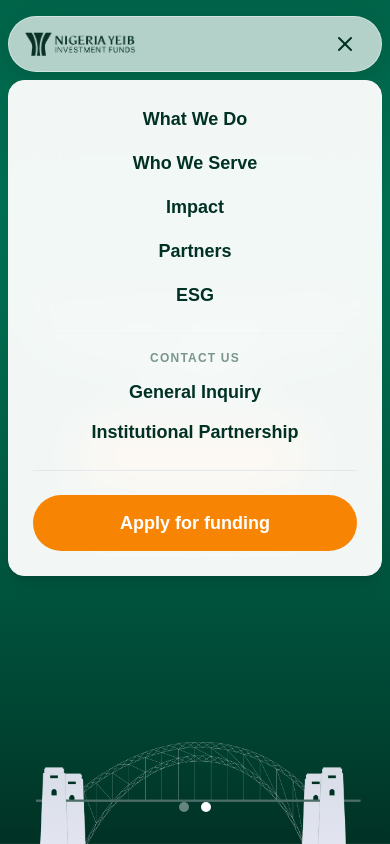
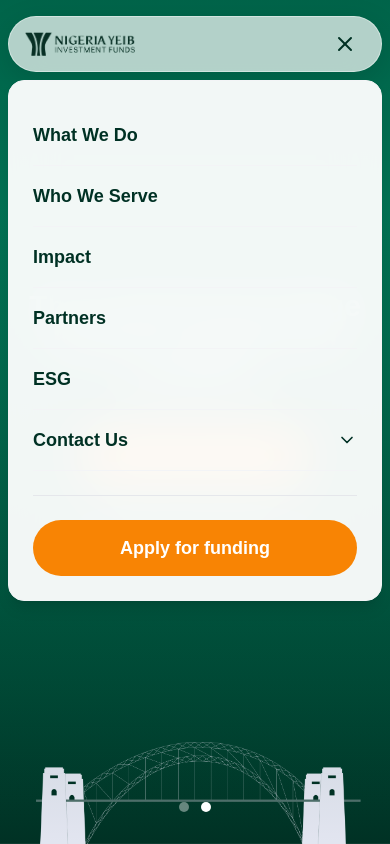
Before and after one commit to olivesp24-commits/YEIB, a Next.js app: page / in a window 390 px wide. Both pictures are taken after a click on the button 345 px from the left and 44 px from the top of the page. Shown: the top 844 px of the page. Built offline with nearby package versions, Linux system fonts and the light colour scheme; grey boxes are pictures that could not be loaded; a web font is replaced by a local one.

Commit message:
still made some changes in the navbar

```diff
--- a/components/layout/Navbar.tsx
+++ b/components/layout/Navbar.tsx
@@ -4,13 +4,17 @@ import { useState } from "react";
 import Link from "next/link";
 import Image from "next/image";
 import { Button } from "@/components/ui/Button";
-import { Menu, X } from "lucide-react";
+import { Menu, X, ChevronDown, ChevronUp } from "lucide-react";
 
 export function Navbar() {
   const [isMobileMenuOpen, setIsMobileMenuOpen] = useState(false);
+  const [isContactOpen, setIsContactOpen] = useState(false);
 
   const toggleMenu = () => setIsMobileMenuOpen(!isMobileMenuOpen);
-  const closeMenu = () => setIsMobileMenuOpen(false);
+  const closeMenu = () => {
+    setIsMobileMenuOpen(false);
+    setIsContactOpen(false);
+  };
 
   return (
     <header className="fixed top-4 md:top-6 left-1/2 -translate-x-1/2 z-50 w-[calc(100%-1rem)] sm:w-[calc(100%-2rem)] max-w-6xl">
@@ -93,30 +97,43 @@ export function Navbar() {
       {/* Mobile Menu Overlay */}
       {isMobileMenuOpen && (
         <div className="absolute top-full left-0 w-full mt-2 bg-white/95 backdrop-blur-xl rounded-2xl shadow-lg border border-gray-100 p-6 flex flex-col gap-6 lg:hidden origin-top animate-in fade-in slide-in-from-top-4">
-          <nav className="flex flex-col gap-4 text-center">
-            <Link href="/about" onClick={closeMenu} className="text-lg font-semibold text-[var(--color-evergreen)]">
+          <nav className="flex flex-col">
+            <Link href="/about" onClick={closeMenu} className="flex items-center justify-between py-4 border-b border-gray-100 text-lg font-semibold text-[var(--color-evergreen)]">
               What We Do
             </Link>
-            <Link href="/entrepreneurs" onClick={closeMenu} className="text-lg font-semibold text-[var(--color-evergreen)]">
+            <Link href="/entrepreneurs" onClick={closeMenu} className="flex items-center justify-between py-4 border-b border-gray-100 text-lg font-semibold text-[var(--color-evergreen)]">
               Who We Serve
             </Link>
-            <Link href="/impact" onClick={closeMenu} className="text-lg font-semibold text-[var(--color-evergreen)]">
+            <Link href="/impact" onClick={closeMenu} className="flex items-center justify-between py-4 border-b border-gray-100 text-lg font-semibold text-[var(--color-evergreen)]">
               Impact
             </Link>
-            <Link href="/investors" onClick={closeMenu} className="text-lg font-semibold text-[var(--color-evergreen)]">
+            <Link href="/investors" onClick={closeMenu} className="flex items-center justify-between py-4 border-b border-gray-100 text-lg font-semibold text-[var(--color-evergreen)]">
               Partners
             </Link>
-            <Link href="/esg" onClick={closeMenu} className="text-lg font-semibold text-[var(--color-evergreen)]">
+            <Link href="/esg" onClick={closeMenu} className="flex items-center justify-between py-4 border-b border-gray-100 text-lg font-semibold text-[var(--color-evergreen)]">
               ESG
             </Link>
-            <div className="flex flex-col gap-3 pt-4 mt-2 border-t border-gray-100">
-              <span className="text-xs font-bold text-[var(--color-evergreen)]/50 uppercase tracking-widest">Contact Us</span>
-              <Link href="/form" onClick={closeMenu} className="text-lg font-semibold text-[var(--color-evergreen)]">
-                General Inquiry
-              </Link>
-              <Link href="/contact" onClick={closeMenu} className="text-lg font-semibold text-[var(--color-evergreen)]">
-                Institutional Partnership
-              </Link>
+
+            {/* Contact Accordion */}
+            <div className="flex flex-col border-b border-gray-100">
+              <button
+                onClick={() => setIsContactOpen(!isContactOpen)}
+                className="flex items-center justify-between py-4 text-lg font-semibold text-[var(--color-evergreen)] w-full text-left"
+              >
+                Contact Us
+                {isContactOpen ? <ChevronUp size={20} className="text-[var(--color-evergreen)]" /> : <ChevronDown size={20} className="text-[var(--color-evergreen)]" />}
+              </button>
+
+              {isContactOpen && (
+                <div className="flex flex-col gap-4 pb-4 pl-4 animate-in fade-in slide-in-from-top-2">
+                  <Link href="/form" onClick={closeMenu} className="text-base text-[var(--color-evergreen)]/80 hover:text-[var(--color-tiger-orange)]">
+                    General Inquiry
+                  </Link>
+                  <Link href="/contact" onClick={closeMenu} className="text-base text-[var(--color-evergreen)]/80 hover:text-[var(--color-tiger-orange)]">
+                    Institutional Partnership
+                  </Link>
+                </div>
+              )}
             </div>
           </nav>
           <div className="h-[1px] w-full bg-gray-200" />
```
